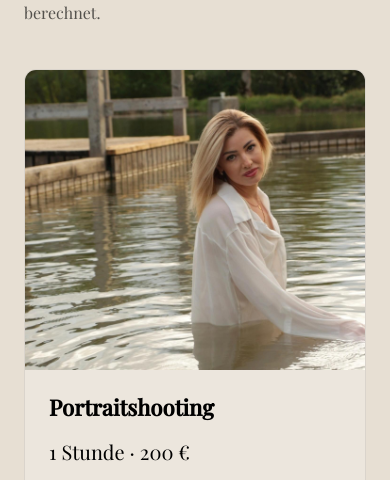
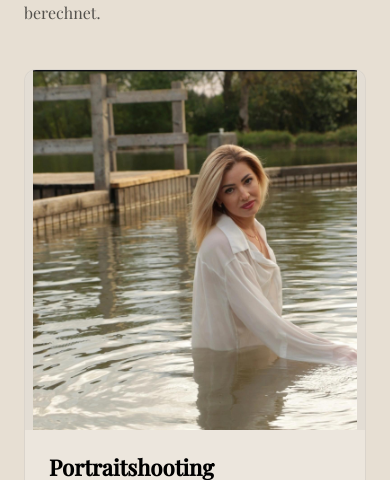
Before and after one commit to skrebzowalbert-gif/rartphotographie, a Next.js app: page /preise in a window 390 px wide. Shown: the part 319-799 px from the top of the page. Built offline with nearby package versions, Linux system fonts and the light colour scheme; no server answers.

Commit message:
fix mobile pricing images

```diff
--- a/src/app/preise/page.tsx
+++ b/src/app/preise/page.tsx
@@ -79,7 +79,7 @@ const portraitItems: PriceCardProps[] = [
 const weddingItems: PriceCardProps[] = [
   {
     title: "Mini-Paket",
-    image: "/images/weddings/wedding-3.jpg",
+    image: "/images/weddings/wedding-16.jpg",
     duration: "1–2 Stunden",
     price: "350 €",
     scope: "Alle bearbeiteten Bilder · digitale Dateien · Online-Galerie",
@@ -91,7 +91,7 @@ const weddingItems: PriceCardProps[] = [
   },
   {
     title: "Kurzpaket",
-    image: "/images/weddings/wedding-6.jpg",
+    image: "/images/weddings/wedding-15.jpg",
     duration: "3 Stunden",
     price: "450 €",
     scope: "Alle bearbeiteten Bilder · digitale Dateien · Online-Galerie",
@@ -103,7 +103,7 @@ const weddingItems: PriceCardProps[] = [
   },
   {
     title: "Standardpaket",
-    image: "/images/weddings/wedding-8.jpg",
+    image: "/images/weddings/wedding-14.jpg",
     duration: "5 Stunden",
     price: "850 €",
     scope: "Alle bearbeiteten Bilder · digitale Dateien · Online-Galerie",
@@ -115,7 +115,7 @@ const weddingItems: PriceCardProps[] = [
   },
   {
     title: "Erweitertes Paket",
-    image: "/images/weddings/wedding-12.jpg",
+    image: "/images/weddings/wedding-17.JPG",
     duration: "8 Stunden",
     price: "1.200 €",
     scope: "Alle bearbeiteten Bilder · digitale Dateien · Online-Galerie",
@@ -161,13 +161,13 @@ function PriceCard({
       id={anchorId}
       className="scroll-mt-36 overflow-hidden rounded-xl border border-black/8 bg-white/24"
     >
-      <div className="relative h-[300px] overflow-hidden sm:h-[340px]">
+      <div className="relative h-[360px] overflow-hidden bg-black/[0.04] sm:h-[380px] md:h-[340px]">
         <Image
           src={image}
           alt={`${title} Kaufbeuren und Allgäu bei R.ArtPhotographie`}
           fill
           sizes="(max-width: 768px) 100vw, (max-width: 1280px) 50vw, 25vw"
-          className="h-full w-full object-cover"
+          className="h-full w-full object-contain object-center md:object-cover"
         />
       </div>
 
```
